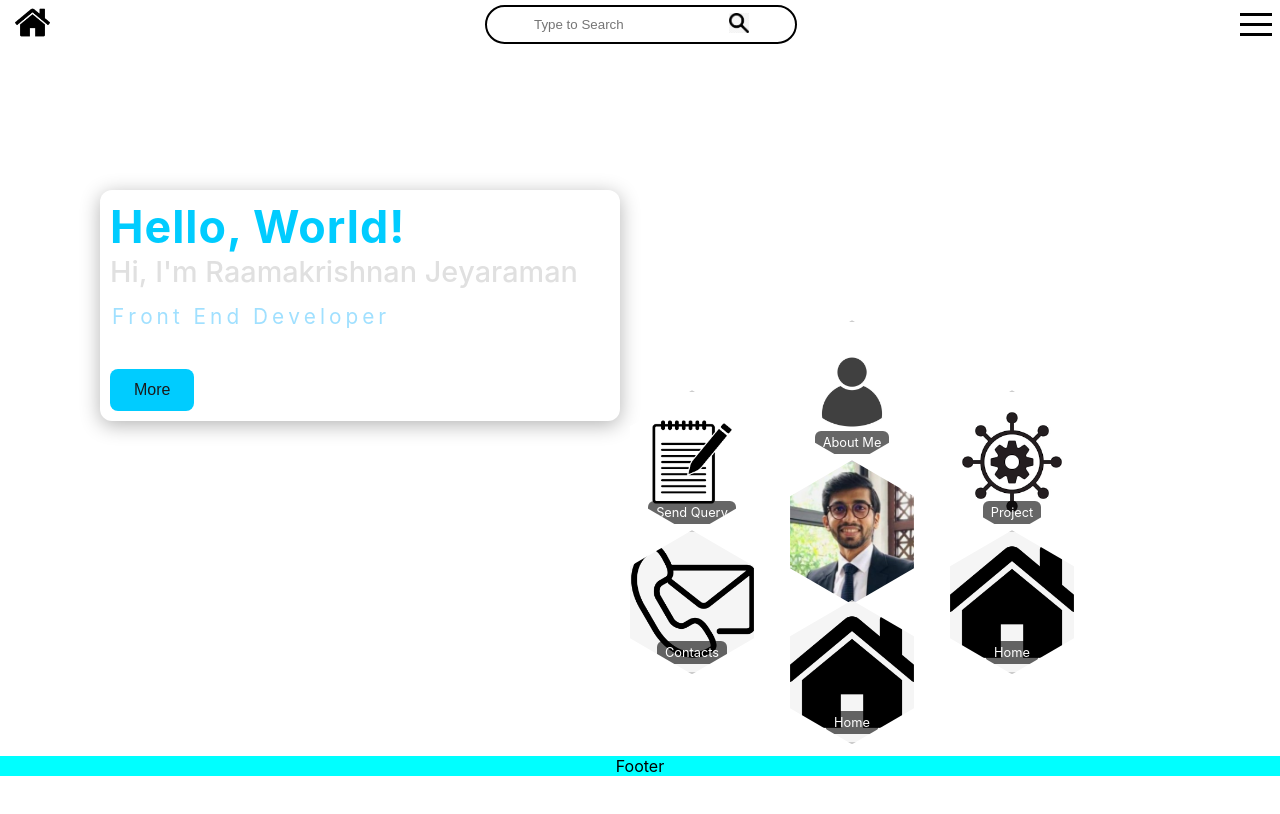
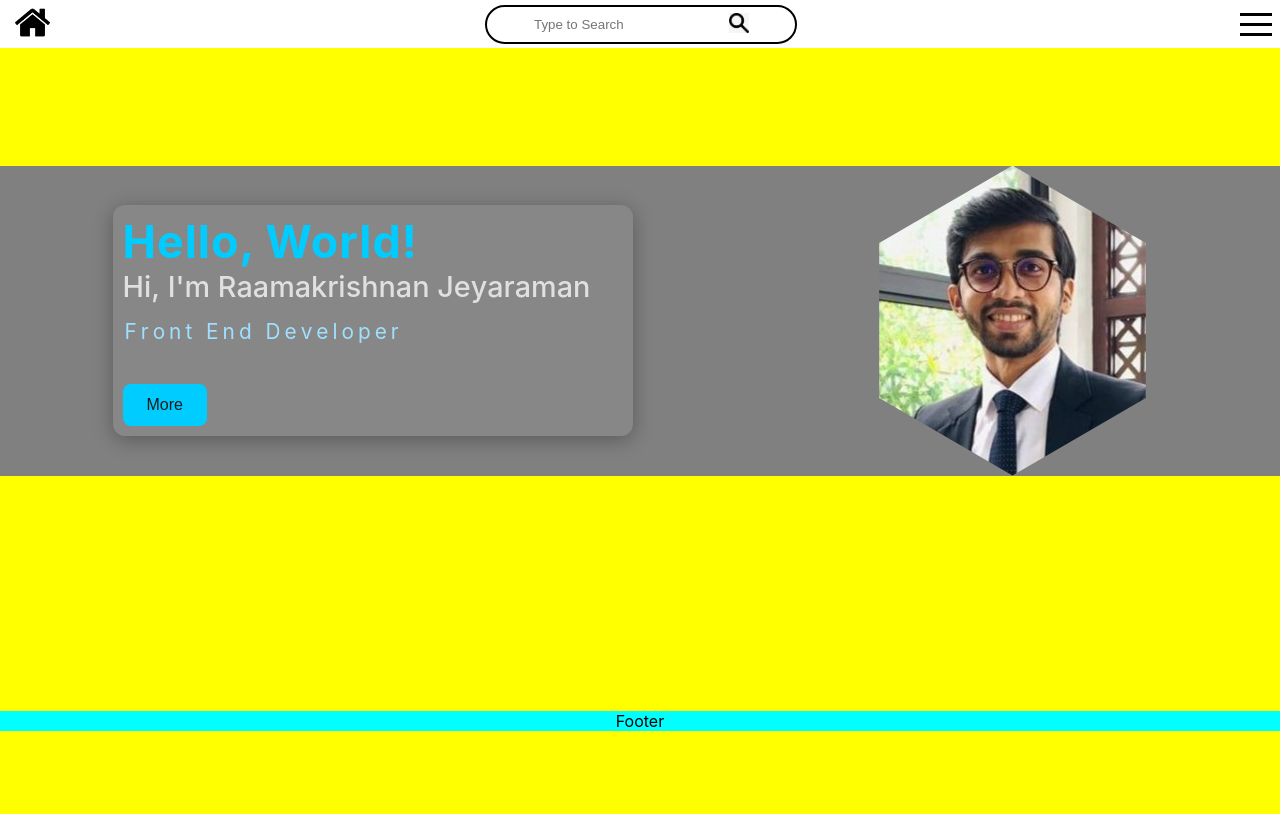
Before and after one commit to raam5544/My-Portfolio, a React (Create React App) app: page / in a window 1280 px wide. Shown: the top 814 px of the page. Built offline with nearby package versions, Linux system fonts and the light colour scheme.

Commit message:
Landing page recreated

```diff
--- a/src/Components/Footer.css
+++ b/src/Components/Footer.css
@@ -1,6 +1,6 @@
 .footerCont {
     background-color: aqua;
-    position: absolute;
+    position: relative;
     width: 100vw;
-    margin-top: 50px;
+    /* margin-top: 50px; */
 }
--- a/src/Components/Honeycomp.css
+++ b/src/Components/Honeycomp.css
@@ -1,10 +1,15 @@
 .honeycomb-container {
     position: relative;
     width: fit-content;
-    margin: 60px auto;
+    margin: auto;
     display: flex;
     flex-wrap: wrap;
-    justify-content: center;
+    justify-content: flex-start ;
+    background-color: green;
+    clip-path: polygon(
+        50% 0%, 93% 25%, 93% 75%,
+        50% 100%, 7% 75%, 7% 25%
+    );
 }
 
 .honeycomb-cell {
@@ -15,8 +20,8 @@
         50% 0%, 93% 25%, 93% 75%,
         50% 100%, 7% 75%, 7% 25%
     );
-    background-color: #f5f5f5;
-    border: 2px solid #ccc;
+    background-color: green;
+    border: 2px solid #c76161;
     transition: transform 0.3s, box-shadow 0.3s;
     cursor: pointer;
     display: flex;
@@ -41,7 +46,7 @@
     position: absolute;
     bottom: 8px;
     background-color: rgba(0, 0, 0, 0.6);
-    color: white;
+    color: black;
     padding: 4px 8px;
     font-size: 0.8rem;
     border-radius: 6px;
--- a/src/Components/Honeycomp.js
+++ b/src/Components/Honeycomp.js
@@ -29,7 +29,7 @@ function Honeycomp() {
                         <div
                             className="honeycomb-cell"
                             style={{
-                                transform: `translate(${col * 160}px, ${row * 140 + (col % 2 === 0 ? 0 : 70)}px)`
+                                transform: `translate(${col * 160}px, ${row * 140 + (col % 2 === 0 ? 0 : -20)}px)`
                             }}
                         >
                             <img
@@ -48,7 +48,7 @@ function Honeycomp() {
         return cells;
     };
 
-    return <div className="honeycomb-container">{renderCells()}</div>;
+    return <div className="honeycomb-container"><img src='./1663653933402.jpg'/></div>;
 }
 
 export default Honeycomp;
--- a/src/Components/Introduction.css
+++ b/src/Components/Introduction.css
@@ -42,7 +42,7 @@
     overflow: hidden;
     width: 0;
     animation: typing 4s steps(14) 2s forwards;
-    color: brown;
+    color: purple;
 } */
 
 body {
--- a/src/Pages/Landingpage.css
+++ b/src/Pages/Landingpage.css
@@ -4,12 +4,19 @@
     display: flex;
     flex-direction: column;
     justify-content: space-around;
+    align-items: center;
     width: 100vw;
-    background-color: white;
-
+    /* background-color: white; */
+    background-color: yellow;
+    contain: content;
 }
 .introDiv{
     display: flex;
     flex-direction: row;
-    margin-left: 100px;
+    /* margin-left: 100px; */
+    background-color: gray;
+    justify-content: space-around;
+    width: 100%;
+    /* margin-right: 205px; */
+    align-items: center;
 }
```
